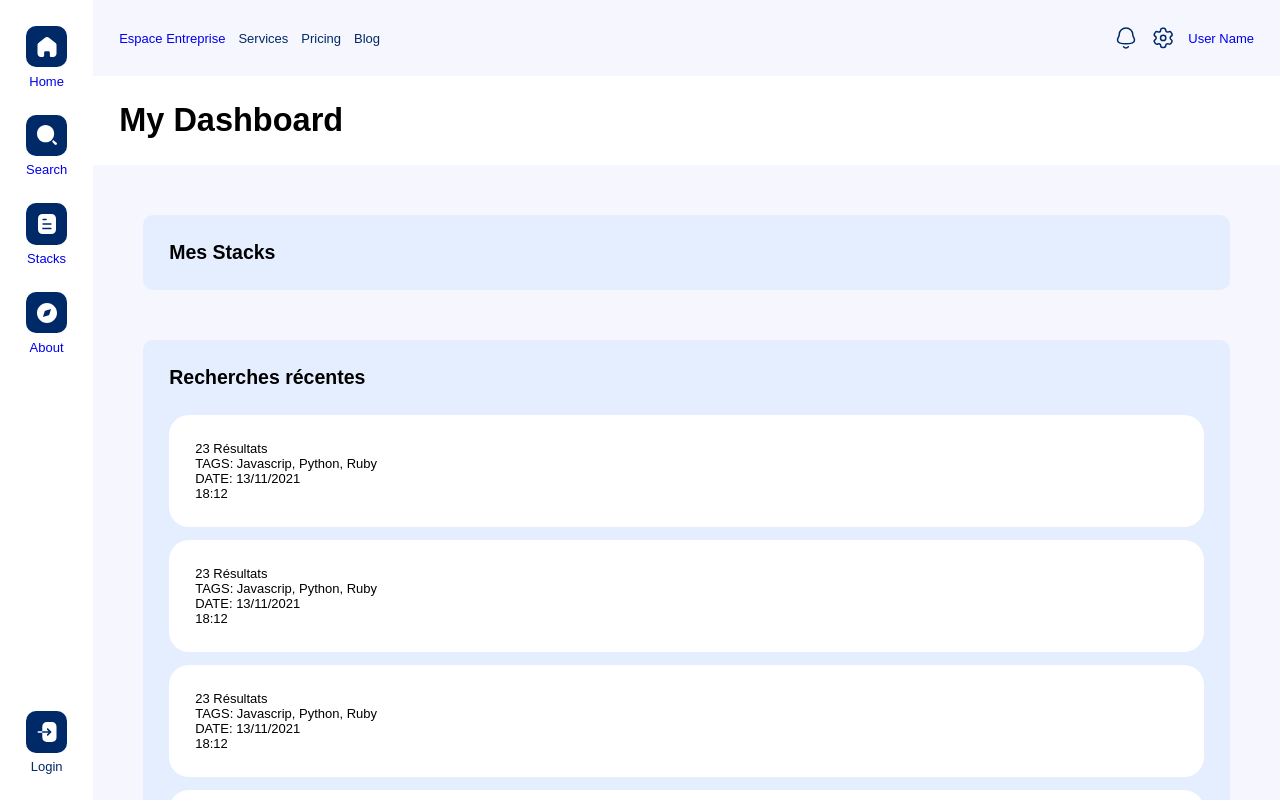
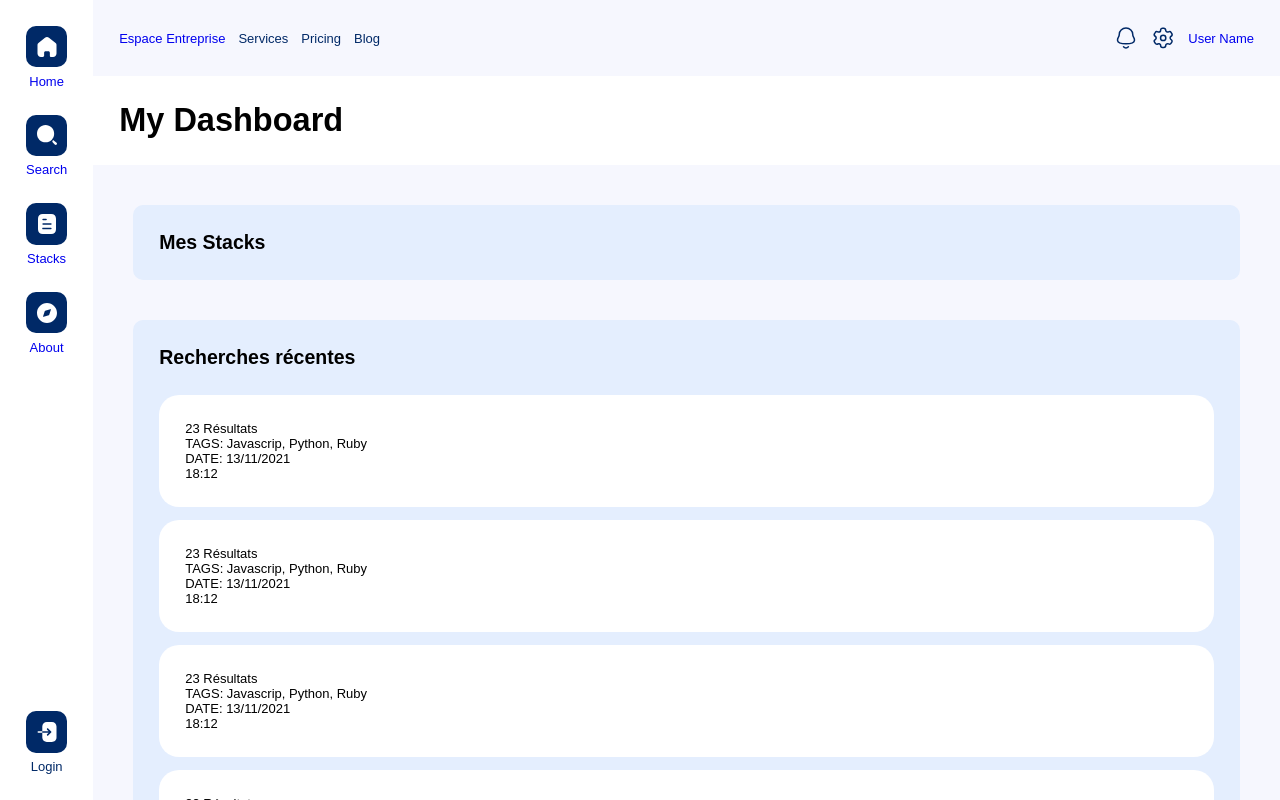
Before and after one commit to BFH92/front_stacker, a React (Create React App) app: page /user/dashboard in a window 1280 px wide. Built offline with nearby package versions, Linux system fonts and the light colour scheme.

Commit message:
card margin modified

```diff
--- a/src/Styles/main.scss
+++ b/src/Styles/main.scss
@@ -26,5 +26,5 @@
   padding: $padding * 2;
   color: $black;
   border-radius: $small-radius;
-  margin: 50px;
+  margin: 40px;
 }
```
